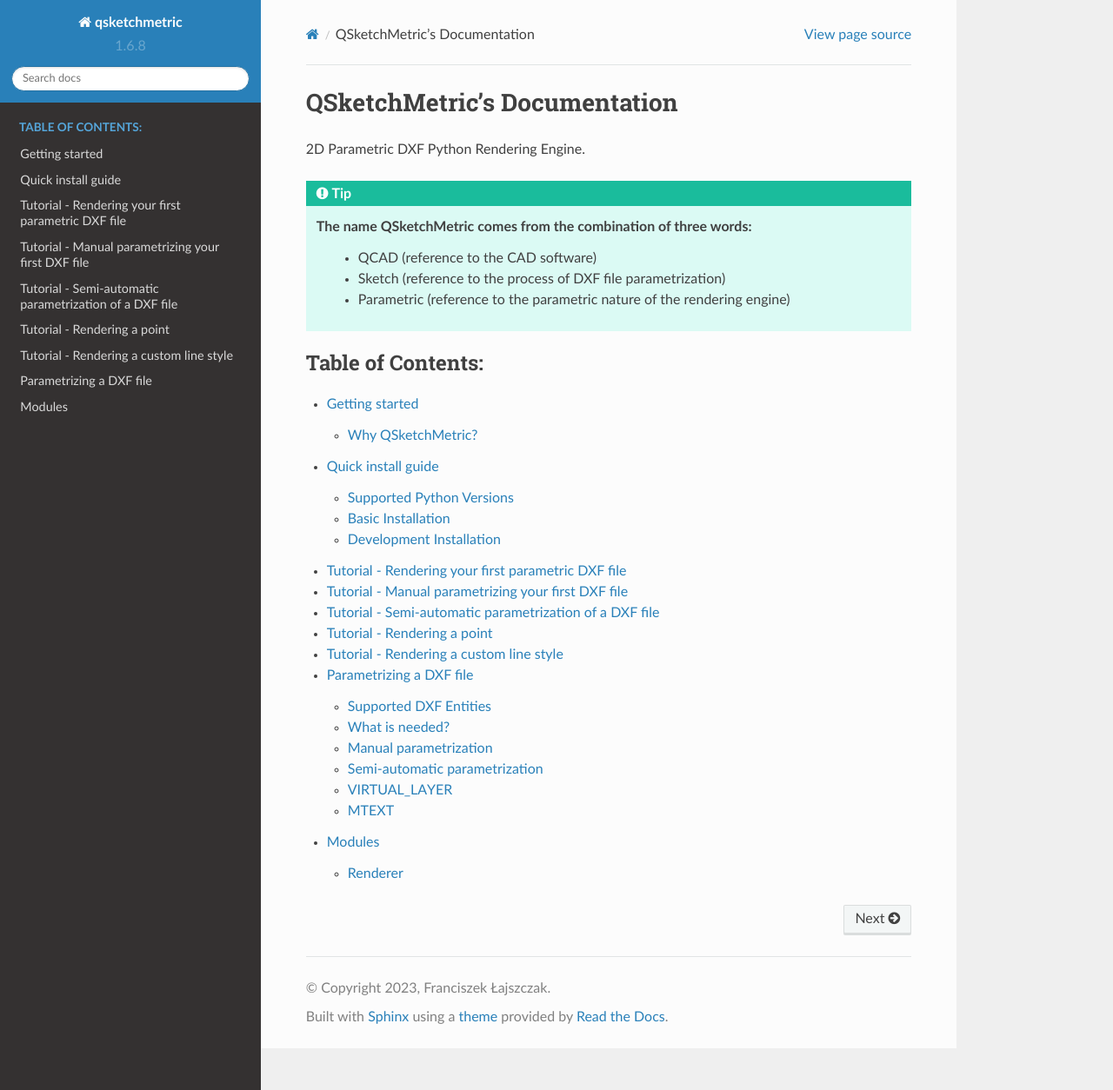
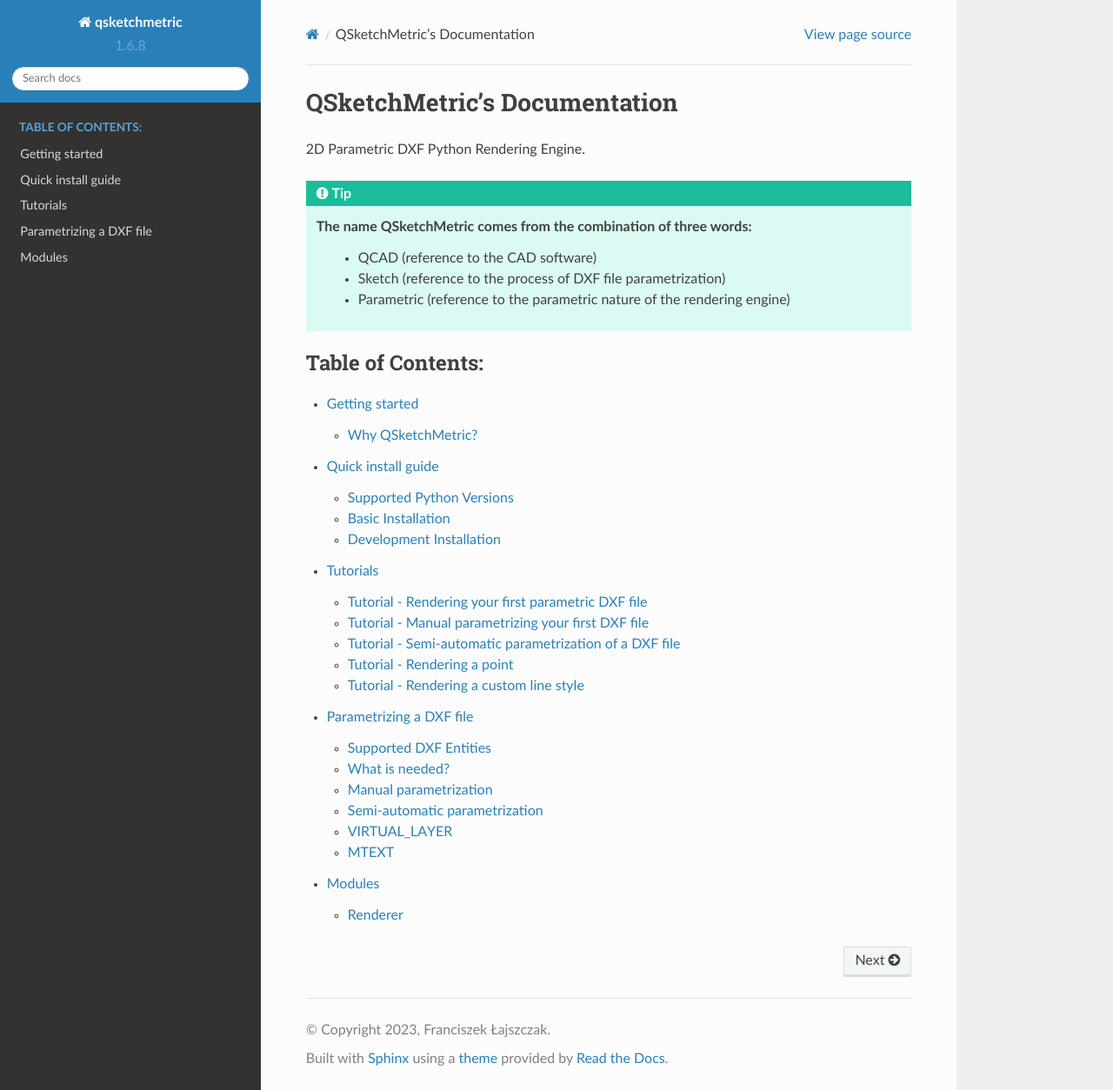
Before and after one commit to MadScrewdriver/qsketchmetric, a Sphinx documentation site: the page built from docs/index.rst, in a window 1280 px wide and 1254 px high. Shown: the whole window at 87% size. Built offline with Sphinx 7.4.7 and the Read the Docs theme 2.0.0, drawn with Linux system fonts in a browser that asks for light colours; formulas are drawn with MathJax 3.

Commit message:
tutorials gruped

```diff
--- a/docs/index.rst
+++ b/docs/index.rst
@@ -21,11 +21,6 @@ QSketchMetric's Documentation
 
    introduction
    installation
-   tutorials/Rendering your first parametric DXF file.rst
-   tutorials/Parametrizing your first DXF file.rst
-   tutorials/Semi-automatic parametrization of a DXF file.rst
-   tutorials/Rendering a point.rst
-   tutorials/Rendering a custom line style.rst
-
+   tutorials/index
    parametrization
    modules
```
Also changed, not shown: docs/tutorials/index.rst (added, +11 -0 lines).
